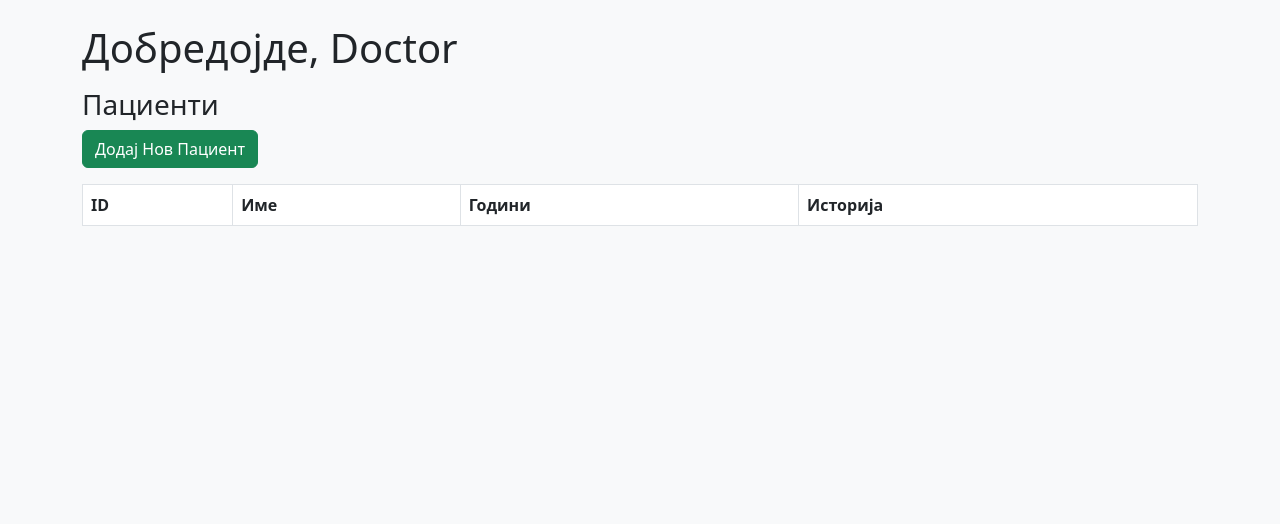
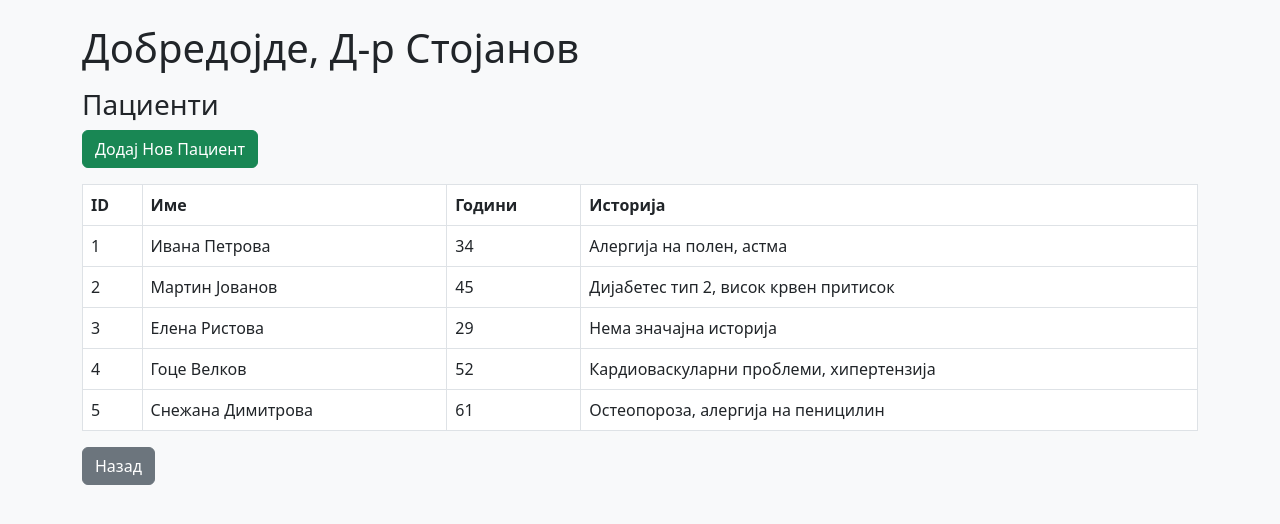
Before and after one commit to dorotejaT/E-Health-SSL, a Flask app: page /doctor in a window 1280 px wide. Shown: the top 524 px of the page. Run offline with Flask 3, Linux system fonts and the light colour scheme; lists and menus that the app fills with data are empty.

Commit message:
Modified doctor_dashboard and admin_dashboard

```diff
--- a/app.py
+++ b/app.py
@@ -1,23 +1,18 @@
-from flask import Flask, render_template, redirect, url_for, request
+from flask import Flask, render_template, redirect, url_for, request,flash
 from OpenSSL import crypto
 import textwrap
 
 app = Flask(__name__)
 
-
-# Helper to clean and reformat the PEM certificate
 def fix_cert_format(raw_cert):
     raw_cert = raw_cert.strip()
 
-    # Remove any existing markers and line breaks
     raw_cert = raw_cert.replace("-----BEGIN CERTIFICATE-----", "")
     raw_cert = raw_cert.replace("-----END CERTIFICATE-----", "")
     raw_cert = raw_cert.replace(" ", "").replace("\n", "").replace("\r", "")
 
-    # Wrap base64 content to 64-character lines
     wrapped = "\n".join(textwrap.wrap(raw_cert, 64))
 
-    # Add correct PEM headers
     return f"-----BEGIN CERTIFICATE-----\n{wrapped}\n-----END CERTIFICATE-----"
 
 
@@ -34,7 +29,6 @@ def login():
             request.headers.get('SSL_CLIENT_CERT')
     )
 
-    # Print debug info
     print("=== SSL Environment Variables ===")
     for key, value in request.environ.items():
         if 'SSL' in key:
@@ -87,7 +81,6 @@ def login():
         <pre>Certificate data (truncated): {cert_pem[:200]}...</pre>
         """
 
-
 @app.route('/doctor')
 def doctor_dashboard():
     user = request.args.get('user', 'Doctor')
@@ -118,7 +111,21 @@ def debug_ssl():
     <h3>HTTP Headers:</h3>
     <pre>{headers_info}</pre>
     """
+@app.route('/manage_users')
+def manage_users():
+    return render_template('manage_users.html')
+@app.route('/generate_reports')
+def generate_reports():
+    return render_template('generate_reports.html')
 
+@app.route('/view_logs')
+def view_logs():
+    return render_template('view_logs.html')
+
+@app.route('/logout')
+def logout():
+    flash("Успешно се одјавивте.", "info")
+    return redirect(url_for('index'))
 
 if __name__ == '__main__':
     print("Starting Flask on http://127.0.0.1:5000")
--- a/templates/doctor_dashboard.html
+++ b/templates/doctor_dashboard.html
@@ -7,31 +7,55 @@
 </head>
 <body class="bg-light">
 <div class="container py-4">
-    <h1 class="mb-3">Добредојде, {{ user }}</h1>
+    <h1 class="mb-3">Добредојде, Д-р Стојанов</h1>
     <h3>Пациенти</h3>
     <a href="/add_patient" class="btn btn-success mb-3">Додај Нов Пациент</a>
 
-    {% with messages = get_flashed_messages(with_categories=true) %}
-      {% if messages %}
-        {% for category, message in messages %}
-          <div class="alert alert-{{ category }}">{{ message }}</div>
-        {% endfor %}
-      {% endif %}
-    {% endwith %}
-
     <table class="table table-bordered bg-white">
-        <thead><tr><th>ID</th><th>Име</th><th>Години</th><th>Историја</th></tr></thead>
+        <thead>
+            <tr>
+                <th>ID</th>
+                <th>Име</th>
+                <th>Години</th>
+                <th>Историја</th>
+            </tr>
+        </thead>
         <tbody>
-            {% for patient in patients %}
             <tr>
-                <td>{{ patient.id }}</td>
-                <td>{{ patient.name }}</td>
-                <td>{{ patient.age }}</td>
-                <td>{{ patient.medical_history }}</td>
+                <td>1</td>
+                <td>Ивана Петрова</td>
+                <td>34</td>
+                <td>Алергија на полен, астма</td>
             </tr>
-            {% endfor %}
+            <tr>
+                <td>2</td>
+                <td>Мартин Јованов</td>
+                <td>45</td>
+                <td>Дијабетес тип 2, висок крвен притисок</td>
+            </tr>
+            <tr>
+                <td>3</td>
+                <td>Елена Ристова</td>
+                <td>29</td>
+                <td>Нема значајна историја</td>
+            </tr>
+            <tr>
+                <td>4</td>
+                <td>Гоце Велков</td>
+                <td>52</td>
+                <td>Кардиоваскуларни проблеми, хипертензија</td>
+            </tr>
+            <tr>
+                <td>5</td>
+                <td>Снежана Димитрова</td>
+                <td>61</td>
+                <td>Остеопороза, алергија на пеницилин</td>
+            </tr>
         </tbody>
     </table>
+    <div class="mt-3">
+        <a href="/login" class="btn btn-secondary">Назад</a>
+    </div>
 </div>
 </body>
 </html>
```
Also changed, not shown: templates/admin_dashboard.html (+21 -8 lines), templates/index.html (+21 -4 lines).
